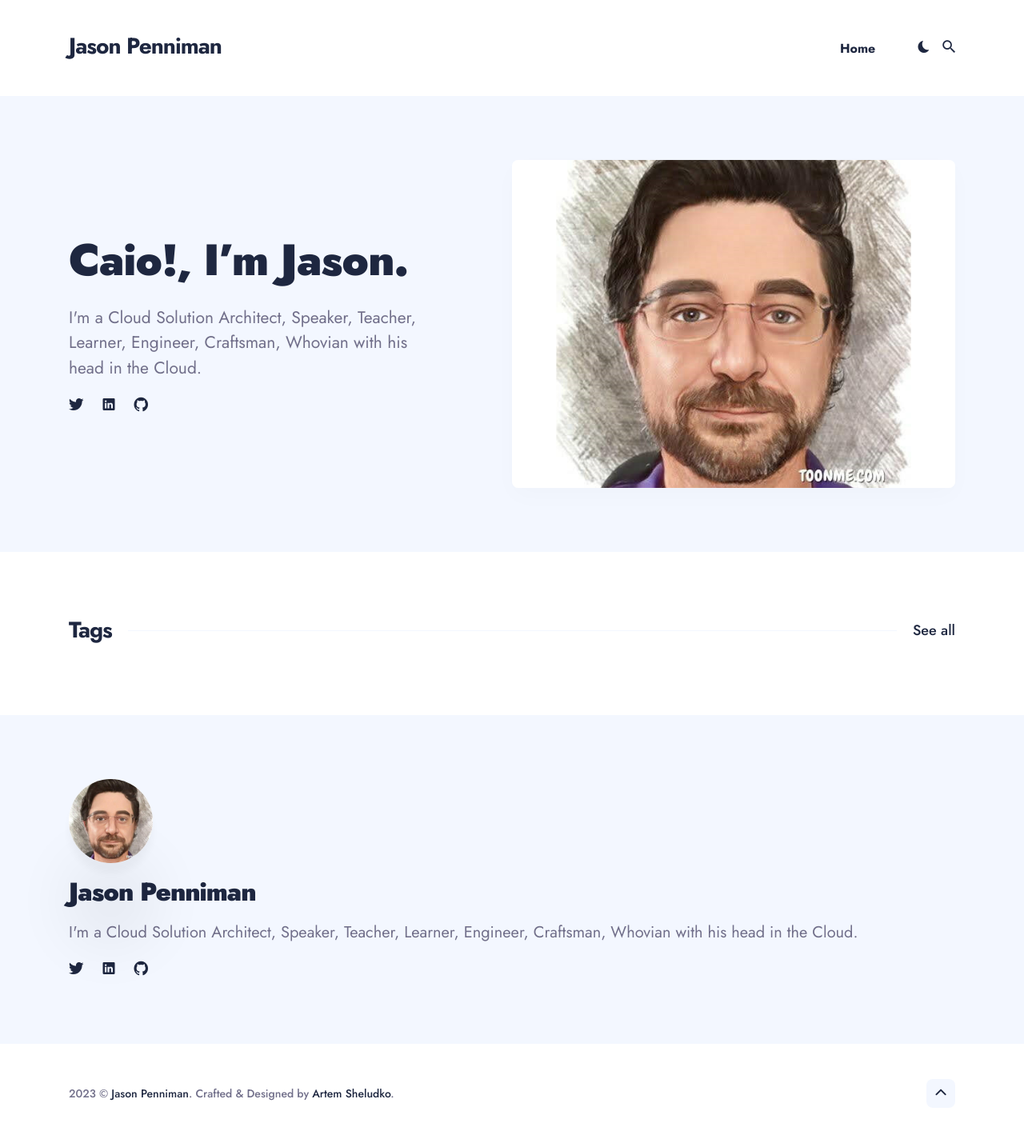
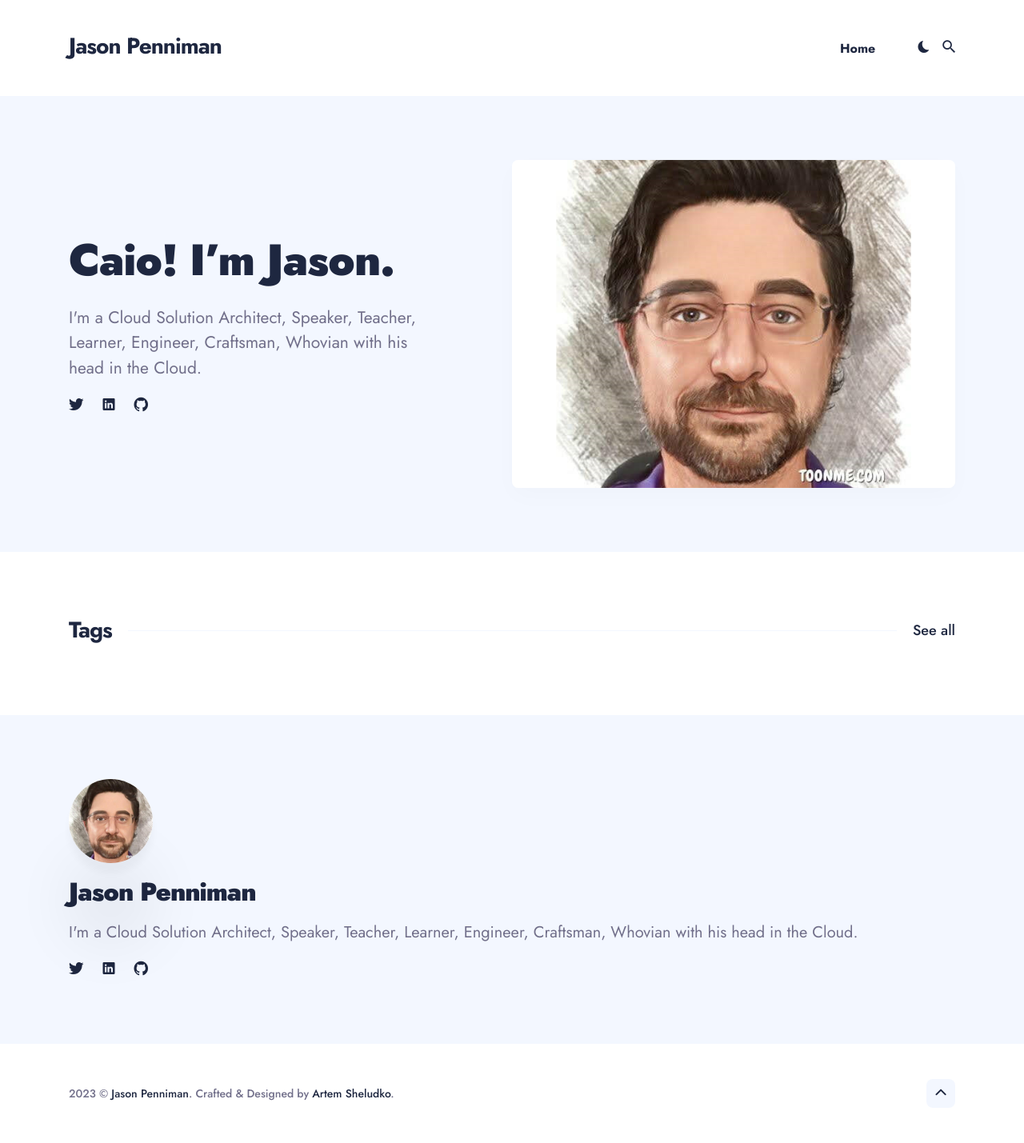
Before and after one commit to jpenniman/jpenniman.github.io, a Jekyll site: the page built from index.html, in a window 1280 px wide. Shown: the whole page at 80% size. Built offline with Jekyll 4.4.1, drawn with Linux system fonts in a browser that asks for light colours; nearby versions of some CDN libraries; the list of posts is cut into pages by our own code.

```diff
--- a/_config.yml
+++ b/_config.yml
@@ -4,7 +4,7 @@ title: Jason Penniman
 logo: # You can add own logo. For example '/images/logo.png'.
 description: Jason Penniman personal blog mostly about software architecture.
 baseurl: "" # the subpath of your site, e.g. /blog
-url: "" # the base hostname & protocol for your site, e.g. http://example.com
+url: "https://www.jasonpenniman.com" # the base hostname & protocol for your site, e.g. http://example.com
 color_scheme: auto # You can choose three modes auto, light, and dark. By default, the auto mode is set, which means the user can choose the light or dark mode themself.
 
 
@@ -27,7 +27,7 @@ social:
 #-------------------------------
 # Hero Settings
 hero:
-  hero__title: Caio!, I’m Jason.
+  hero__title: Caio! I’m Jason.
   hero__description: I'm a Cloud Solution Architect, Speaker, Teacher, Learner, Engineer, Craftsman, Whovian with his head in the Cloud.
   hero__image: '/images/avatar2.jpg'
 
@@ -78,7 +78,7 @@ hero:
 
 #-------------------------------
 # Comment Section (Disqus)
-#disqus-identifier: demo-menca # Add your shortname for Disqus Comment. For example demo-menca
+disqus-identifier: jpenniman
 
 
 #-------------------------------
```
